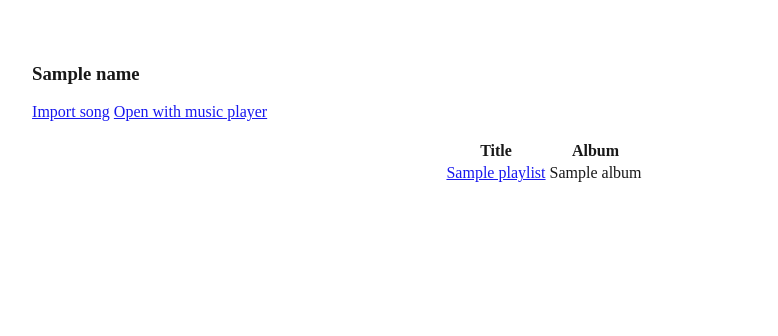
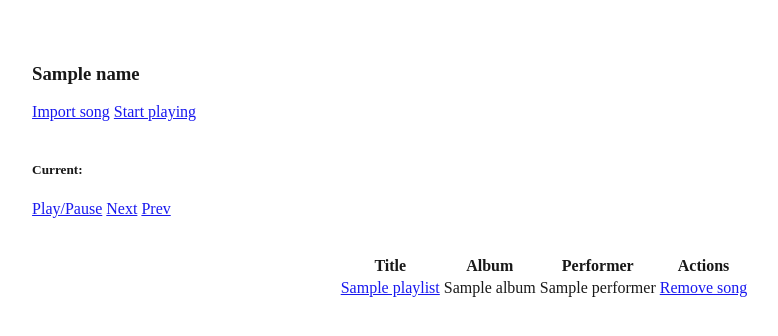
Before and after one commit to XtherDevTeam/XmediaCenter, a Flask app: template core/templates/plugins_templates/MusicPlayer/playlists.html in a window 1280 px wide. Shown: the top 336 px of the page, without its empty margins (96-874 px from the left). Run offline with Flask 2, Linux system fonts and the light colour scheme; the template is opened without the code that fills it: most values are stand-ins (such as "Sample title", 1, 10 or a date in 2020); parts of the project's set-up code (start-up, migrations or seed data) failed here and were passed over.

Commit message:
[NewFeature] Added Music Player

```diff
--- a/core/templates/plugins_templates/MusicPlayer/playlists.html
+++ b/core/templates/plugins_templates/MusicPlayer/playlists.html
@@ -16,6 +16,64 @@ function do_import(){
 function do_open(){
 
 }
+
+function do_remove_song(name){
+    if(name == null){
+        alert('bad request');
+        return;
+    }
+    var xmlhttp = new XMLHttpRequest();
+    xmlhttp.open('GET','/api?action=music_api&request=remove_song&pid={{pid}}&path=' + name,0);
+    xmlhttp.send();
+    var result = JSON.parse(xmlhttp.responseText);
+    if(result['status'] == 'error'){
+        alert('Failed with ' + result['reason']);
+    }
+}
+
+/* player start */
+current_playlist_url = [];
+current_playlist = [];
+current_index = 0;
+mode = 'm_normal'
+state = 0
+/* player end */
+function on_set_player_start(){
+    player = document.getElementById('player')
+    clbl = document.getElementById('current_lbl')
+    clbl.innerHTML = 'Current: '+ current_playlist[current_index];
+    player.src = current_playlist_url[current_index++];
+    state = !state
+    player.play()
+}
+
+function on_change_state(){
+    if(state) document.getElementById('player').pause()
+    if(!state) document.getElementById('player').play()
+    state = !state
+}
+
+function on_next_song(){
+    document.getElementById('current_lbl').innerHTML = 'Current: '+ current_playlist[current_index];
+    document.getElementById('player').src = current_playlist_url[current_index++];
+    document.getElementById('player').play()
+}
+
+function on_prev_song() {
+    current_index -= 2;
+    on_next_song()
+}
+
+function player_start_with_playlist(mode = 'm_normal'){
+    mode = mode;
+    {% for i in info['playlist'] %}
+    current_playlist.push('{{i['title']}}');
+    current_playlist_url.push('/api?action=fm_api&request=download&path={{i['path']}}');
+    {% endfor %}
+    on_set_player_start()
+}
+
+
 </script>
 
 <div class="rounded" style="position: relative;width: 90%;margin: 0 auto;background-color: white;opacity: 0.9;">
@@ -31,13 +89,22 @@ function do_open(){
         </div>
         <div class="panel-body" style="width: 90%;margin: 0 auto;">
             <a class="btn btn-primary" href="javascript:location.reload();" onclick="do_import()" role="button">Import song</a>
-            <a class="btn btn-primary" href="javascript:location.reload();" onclick="do_open()" role="button">Open with music player</a>
+            <a class="btn btn-primary" href="#" onclick="player_start_with_playlist('m_loop')" role="button">Start playing</a><br><br>
+            <div class="music_player">
+                <h5 id="current_lbl">Current: </h5>
+                <audio id="player" src="" style="width: 100%;"></audio>
+                <a class="btn btn-primary" href="#" onclick="on_change_state()" role="button">Play/Pause</a>
+                <a class="btn btn-primary" href="#" onclick="on_next_song()" role="button">Next</a>
+                <a class="btn btn-primary" href="#" onclick="on_prev_song()" role="button">Prev</a>
+            </div>
             <br><br>
             <table class="table" style="margin: 0 auto;">
                 <thead>
                     <tr>
                         <th>Title</th>
                         <th>Album</th>
+                        <th>Performer</th>
+                        <th>Actions</th>
                     </tr>
                 </thead>
                 <tbody>
@@ -45,6 +112,10 @@ function do_open(){
                     <tr>
                         <td><a href="/music/player/{{i['name']}}">{{i['title']}}</a></td>
                         <td>{{i['album']}}</td>
+                        <td>{{i['performer']}}</td>
+                        <td>
+                            <a class="btn btn-primary" href="javascript:location.reload();" onclick="do_remove_song('{{i['path']}}')" role="button">Remove song</a>
+                        </td>
                     </tr>
                     {% endfor %}
                 </tbody>
--- /dev/null
+++ b/info.json
@@ -0,0 +1 @@
+{"storage_pool_name": "Xiaokang00010's \u5feb\u4e50\u5c0f\u7ad9", "users": [], "modules": []}
```
Also changed, not shown: core/api.py (+24 -0 lines), core/plugins/FileManager/file_manage.py (+8 -3 lines), core/plugins/FileManager/main.py (+8 -1 lines), core/plugins/MusicPlayer/main.py (+13 -0 lines), core/plugins/MusicPlayer/music_apis.py (+22 -0 lines), core/static/plugins_statics/MusicPlayer/music_api.js (+32 -1 lines), core/templates/plugins_templates/FileManager/main.html (+13 -0 lines), core/templates/plugins_templates/MusicPlayer/main.html (+15 -0 lines).
